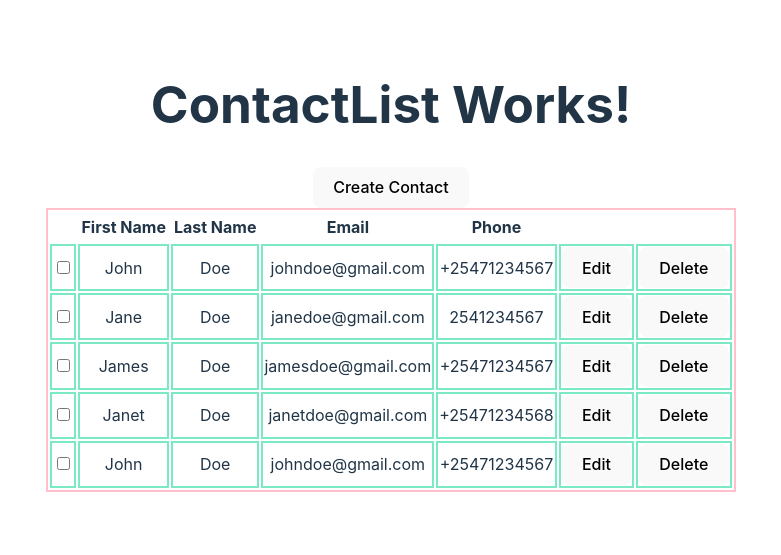
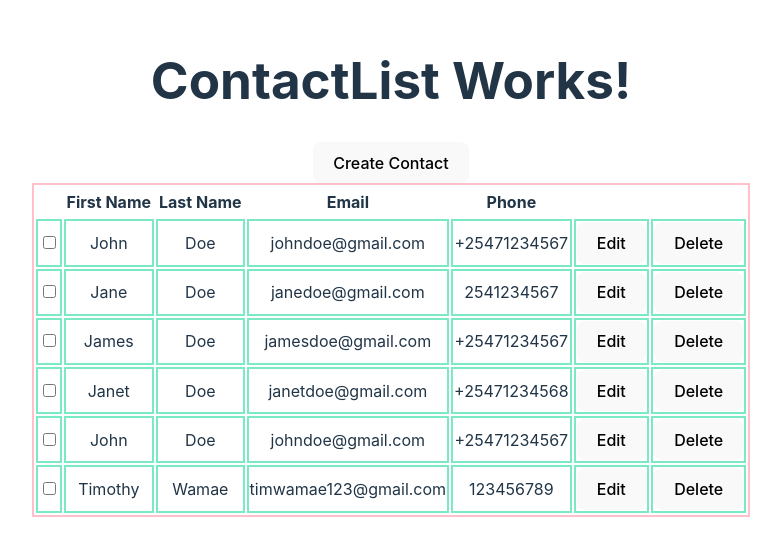
Before and after one commit to kahoragachau/Contabook, a React (Vite) app: page / in a window 1280 px wide. Shown: the part 133-688 px from the top of the page, without its empty margins (249-1030 px from the left). Built offline with nearby package versions, Linux system fonts and the light colour scheme; data requests are answered from the project's data file.

Commit message:
✨feat: Handle Form In Cresubmission to the server

```diff
--- a/db.json
+++ b/db.json
@@ -35,6 +35,13 @@
       "lastname": "Doe",
       "email": "johndoe@gmail.com",
       "phone": "+25471234567"
+    },
+    {
+      "firstname": "Timothy",
+      "lastname": "Wamae",
+      "email": "timwamae123@gmail.com",
+      "phone": "123456789",
+      "id": "xYwHpO1"
     }
   ]
 }
--- a/src/components/CreateContact/CreateContact.jsx
+++ b/src/components/CreateContact/CreateContact.jsx
@@ -1,13 +1,22 @@
 import './CreateContact.css'
 import axios from 'axios';
+import { useState } from 'react';
 import { useNavigate } from 'react-router-dom';
 
 
 const CreateContact = () => {
+  const [formData, setFormData] = useState({
+    firstname: "",
+    lastname: "",
+    email: "",
+    phone: ""
+  })
+
 
   const navigate = useNavigate();
 
   const handleCreate = () => {
+    axios.post(` http://localhost:3000/contacts`, formData)
     navigate('/')
   }
   return (
@@ -17,21 +26,33 @@ const CreateContact = () => {
         <label htmlFor="firstname">First Name: </label>
         <input
           type="text"
+          onChange={(e) => {
+            setFormData({...formData, firstname:e.target.value})
+          }}
         />
         <br />
         <label htmlFor="lastname">Last Name: </label>
         <input
           type="text"
+          onChange={(e) => {
+            setFormData({...formData, lastname:e.target.value})
+          }}
         />
         <br />
         <label htmlFor="email">Email: </label>
         <input
           type="text"
+          onChange={(e) => {
+            setFormData({...formData, email:e.target.value})
+          }}
         />
         <br />
         <label htmlFor="phone">Phone: </label>
         <input
           type="text"
+          onChange={(e) => {
+            setFormData({...formData, phone:e.target.value})
+          }}
         />
         <br />
         <button type="submit">Add</button>
```
